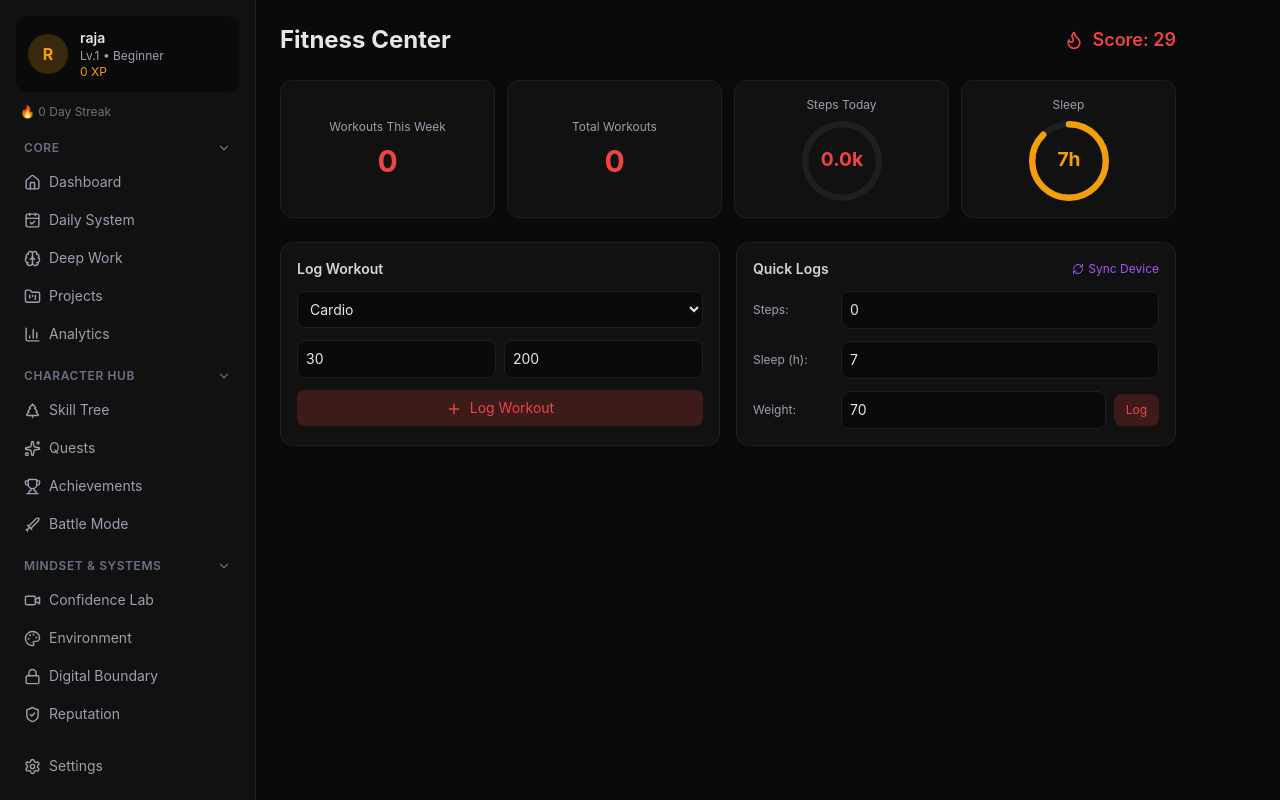
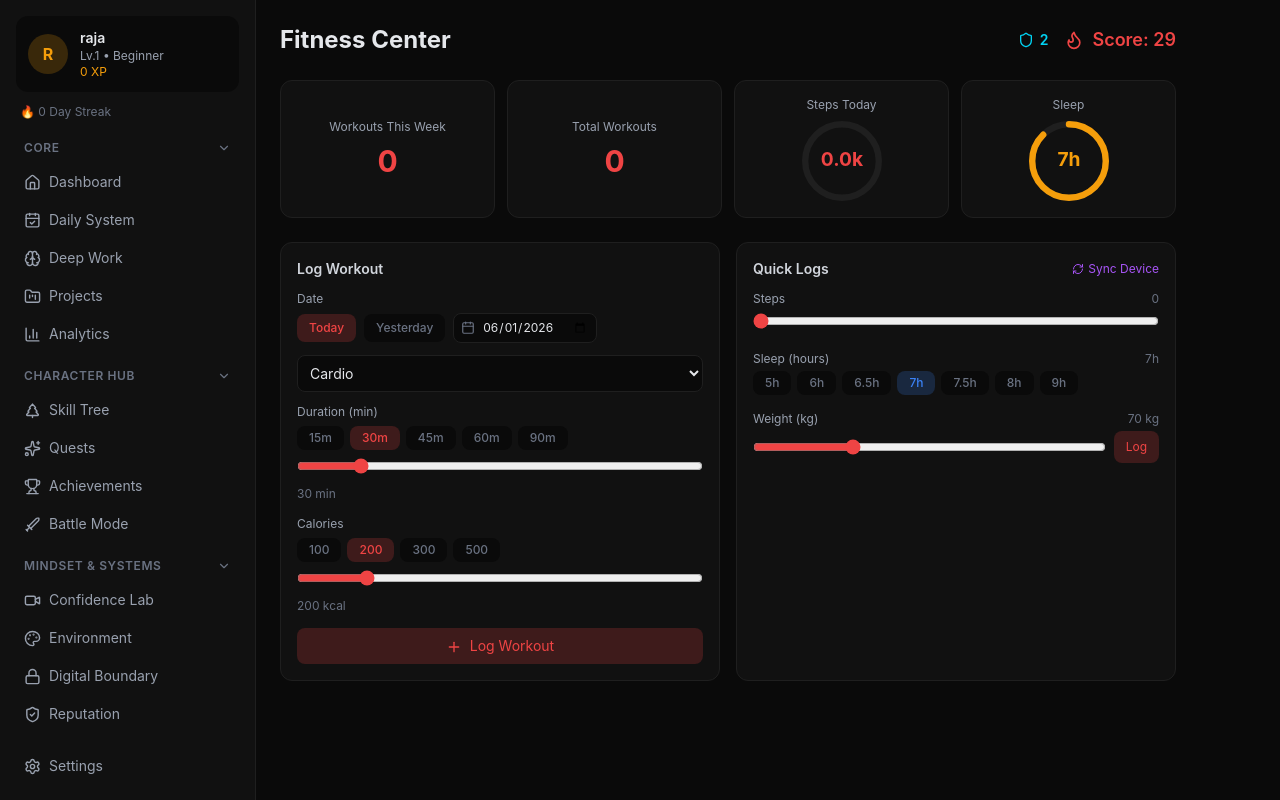
Before and after one commit to Raja549h/project, a React (Vite) app: page /fitness in a window 1280 px wide. Built offline with nearby package versions, Linux system fonts and the light colour scheme.

Commit message:
feat: batch logging, streak freezes, low-friction preset chips & sliders

```diff
--- a/src/pages/FitnessCenter.tsx
+++ b/src/pages/FitnessCenter.tsx
@@ -1,23 +1,32 @@
 import { useFitnessStore } from '@/stores/useFitnessStore';
+import { useUserStore } from '@/stores/useUserStore';
 import { useState } from 'react';
-import { Dumbbell, Plus, Flame, RefreshCw } from 'lucide-react';
+import { Dumbbell, Plus, Flame, RefreshCw, Shield, Calendar } from 'lucide-react';
 import { CircularProgressbar } from 'react-circular-progressbar';
 import 'react-circular-progressbar/dist/styles.css';
 
 const WORKOUT_TYPES = ['Cardio', 'Strength', 'Yoga', 'HIIT', 'Sports', 'Walking', 'Other'];
+const DURATION_PRESETS = [15, 30, 45, 60, 90];
+const CALORIE_PRESETS = [100, 200, 300, 500];
+const SLEEP_PRESETS = [5, 6, 6.5, 7, 7.5, 8, 9];
+
+function getToday() { return new Date().toISOString().split('T')[0]; }
+function getYesterday() { const d = new Date(); d.setDate(d.getDate() - 1); return d.toISOString().split('T')[0]; }
 
 const getProgressColor = (value: number, target: number) => {
-  if (value === 0) return '#ef4444'; // Red for no progress
-  if (value >= target) return '#10b981'; // Green for goal achieved
-  return '#f59e0b'; // Amber for midway
+  if (value === 0) return '#ef4444';
+  if (value >= target) return '#10b981';
+  return '#f59e0b';
 };
 
 export default function FitnessCenter() {
   const { workouts, weightLogs, stepsToday, sleepHours, addWorkout, logWeight, setSteps, setSleep, getFitnessScore, getWorkoutsThisWeek } = useFitnessStore();
+  const { streakFreezes, currentStreak } = useUserStore();
   const [type, setType] = useState('Cardio');
   const [duration, setDuration] = useState(30);
   const [calories, setCalories] = useState(200);
-  const [weight, setWeight] = useState(70);
+  const [weight, setWeight] = useState(() => weightLogs.length > 0 ? weightLogs[weightLogs.length - 1].weight : 70);
+  const [logDate, setLogDate] = useState(getToday());
   const fitnessScore = getFitnessScore();
 
   const stepTarget = 10000;
@@ -26,18 +35,25 @@ export default function FitnessCenter() {
   const sleepColor = getProgressColor(sleepHours, sleepTarget);
 
   const simulateSync = () => {
-    setSteps(Math.floor(Math.random() * 5000) + 6000); // 6k - 11k steps
-    setSleep(Math.floor(Math.random() * 3 * 10) / 10 + 6.5); // 6.5 - 9.5 hours
-    setWeight(70 + (Math.random() * 2 - 1));
+    setSteps(Math.floor(Math.random() * 5000) + 6000);
+    setSleep(Math.floor(Math.random() * 3 * 10) / 10 + 6.5);
+    const lastWeight = weightLogs.length > 0 ? weightLogs[weightLogs.length - 1].weight : 70;
+    setWeight(Math.round((lastWeight + (Math.random() * 2 - 1)) * 10) / 10);
   };
 
   return (
     <div className="space-y-6 max-w-4xl">
       <div className="flex items-center justify-between">
         <h1 className="text-2xl font-bold">Fitness Center</h1>
-        <div className="flex items-center gap-2">
-          <Flame className="text-fitness" size={20} />
-          <span className="text-lg font-semibold text-fitness">Score: {fitnessScore}</span>
+        <div className="flex items-center gap-4">
+          <div className="flex items-center gap-1.5" title="Streak Freezes available">
+            <Shield size={16} className="text-cyan-400" />
+            <span className="text-sm font-semibold text-cyan-400">{streakFreezes}</span>
+          </div>
+          <div className="flex items-center gap-2">
+            <Flame className="text-fitness" size={20} />
+            <span className="text-lg font-semibold text-fitness">Score: {fitnessScore}</span>
+          </div>
         </div>
       </div>
 
@@ -84,18 +100,52 @@ export default function FitnessCenter() {
         <div className="bg-card p-4 rounded-xl border border-border">
           <h2 className="text-sm font-semibold text-gray-300 mb-3">Log Workout</h2>
           <div className="space-y-3">
+            {/* Date picker with quick toggles */}
+            <div>
+              <p className="text-xs text-gray-400 mb-1.5">Date</p>
+              <div className="flex items-center gap-2">
+                <button onClick={() => setLogDate(getToday())} className={`px-3 py-1.5 rounded-lg text-xs font-medium transition-colors ${logDate === getToday() ? 'bg-fitness/20 text-fitness' : 'bg-surface text-gray-500 hover:text-gray-300'}`}>Today</button>
+                <button onClick={() => setLogDate(getYesterday())} className={`px-3 py-1.5 rounded-lg text-xs font-medium transition-colors ${logDate === getYesterday() ? 'bg-fitness/20 text-fitness' : 'bg-surface text-gray-500 hover:text-gray-300'}`}>Yesterday</button>
+                <div className="relative flex items-center">
+                  <Calendar size={14} className="absolute left-2 text-gray-500 pointer-events-none" />
+                  <input type="date" value={logDate} onChange={e => setLogDate(e.target.value)} max={getToday()} className="bg-surface border border-border rounded-lg pl-7 pr-2 py-1.5 text-xs w-36" />
+                </div>
+              </div>
+            </div>
+
             <select value={type} onChange={e => setType(e.target.value)} className="w-full bg-surface border border-border rounded-lg p-2 text-sm">
               {WORKOUT_TYPES.map(t => <option key={t}>{t}</option>)}
             </select>
-            <div className="flex gap-2">
-              <input type="number" value={duration} onChange={e => setDuration(Number(e.target.value))} className="w-full bg-surface border border-border rounded-lg p-2 text-sm" placeholder="Duration (min)" />
-              <input type="number" value={calories} onChange={e => setCalories(Number(e.target.value))} className="w-full bg-surface border border-border rounded-lg p-2 text-sm" placeholder="Calories" />
+
+            {/* Duration presets */}
+            <div>
+              <p className="text-xs text-gray-400 mb-1.5">Duration (min)</p>
+              <div className="flex gap-1.5 flex-wrap mb-1.5">
+                {DURATION_PRESETS.map(d => (
+                  <button key={d} onClick={() => setDuration(d)} className={`px-3 py-1 rounded-lg text-xs font-medium transition-colors ${duration === d ? 'bg-fitness/20 text-fitness' : 'bg-surface text-gray-500 hover:text-gray-300'}`}>{d}m</button>
+                ))}
+              </div>
+              <input type="range" min={5} max={180} value={duration} onChange={e => setDuration(Number(e.target.value))} className="w-full accent-fitness" />
+              <span className="text-xs text-gray-500">{duration} min</span>
             </div>
+
+            {/* Calorie presets */}
+            <div>
+              <p className="text-xs text-gray-400 mb-1.5">Calories</p>
+              <div className="flex gap-1.5 flex-wrap mb-1.5">
+                {CALORIE_PRESETS.map(c => (
+                  <button key={c} onClick={() => setCalories(c)} className={`px-3 py-1 rounded-lg text-xs font-medium transition-colors ${calories === c ? 'bg-fitness/20 text-fitness' : 'bg-surface text-gray-500 hover:text-gray-300'}`}>{c}</button>
+                ))}
+              </div>
+              <input type="range" min={50} max={1000} step={10} value={calories} onChange={e => setCalories(Number(e.target.value))} className="w-full accent-fitness" />
+              <span className="text-xs text-gray-500">{calories} kcal</span>
+            </div>
+
             <button
-              onClick={() => { addWorkout({ date: new Date().toISOString().split('T')[0], type, duration, calories }); }}
+              onClick={() => { addWorkout({ date: logDate, type, duration, calories }); }}
               className="w-full p-2 bg-fitness/20 text-fitness rounded-lg hover:bg-fitness/30 text-sm"
             >
-              <Plus size={16} className="inline mr-1" /> Log Workout
+              <Plus size={16} className="inline mr-1" /> Log Workout {logDate !== getToday() && <span className="text-fitness/60 text-xs ml-1">({logDate})</span>}
             </button>
           </div>
         </div>
@@ -107,19 +157,39 @@ export default function FitnessCenter() {
               <RefreshCw size={12} /> Sync Device
             </button>
           </div>
-          <div className="space-y-3">
-            <div className="flex items-center gap-2">
-              <span className="text-xs text-gray-400 w-20">Steps:</span>
-              <input type="number" value={stepsToday} onChange={e => setSteps(Number(e.target.value))} className="flex-1 bg-surface border border-border rounded-lg p-2 text-sm" />
+          <div className="space-y-4">
+            {/* Steps with slider */}
+            <div>
+              <div className="flex items-center justify-between mb-1">
+                <span className="text-xs text-gray-400">Steps</span>
+                <span className="text-xs text-gray-500">{stepsToday.toLocaleString()}</span>
+              </div>
+              <input type="range" min={0} max={25000} step={100} value={stepsToday} onChange={e => setSteps(Number(e.target.value))} className="w-full accent-fitness" />
             </div>
-            <div className="flex items-center gap-2">
-              <span className="text-xs text-gray-400 w-20">Sleep (h):</span>
-              <input type="number" value={sleepHours} onChange={e => setSleep(Number(e.target.value))} className="flex-1 bg-surface border border-border rounded-lg p-2 text-sm" step={0.5} />
+
+            {/* Sleep with preset chips */}
+            <div>
+              <div className="flex items-center justify-between mb-1">
+                <span className="text-xs text-gray-400">Sleep (hours)</span>
+                <span className="text-xs text-gray-500">{sleepHours}h</span>
+              </div>
+              <div className="flex gap-1.5 flex-wrap">
+                {SLEEP_PRESETS.map(h => (
+                  <button key={h} onClick={() => setSleep(h)} className={`px-3 py-1 rounded-lg text-xs font-medium transition-colors ${sleepHours === h ? 'bg-deep/20 text-deep' : 'bg-surface text-gray-500 hover:text-gray-300'}`}>{h}h</button>
+                ))}
+              </div>
             </div>
-            <div className="flex items-center gap-2">
-              <span className="text-xs text-gray-400 w-20">Weight:</span>
-              <input type="number" value={weight} onChange={e => setWeight(Number(e.target.value))} className="flex-1 bg-surface border border-border rounded-lg p-2 text-sm" />
-              <button onClick={() => logWeight(weight)} className="text-xs px-3 py-2 bg-fitness/20 text-fitness rounded-lg">Log</button>
+
+            {/* Weight auto-filled from last log */}
+            <div>
+              <div className="flex items-center justify-between mb-1">
+                <span className="text-xs text-gray-400">Weight (kg)</span>
+                <span className="text-xs text-gray-500">{weight} kg</span>
+              </div>
+              <div className="flex items-center gap-2">
+                <input type="range" min={40} max={150} step={0.1} value={weight} onChange={e => setWeight(Number(e.target.value))} className="flex-1 accent-fitness" />
+                <button onClick={() => logWeight(weight)} className="text-xs px-3 py-2 bg-fitness/20 text-fitness rounded-lg">Log</button>
+              </div>
             </div>
           </div>
         </div>
--- a/src/stores/useHabitStore.ts
+++ b/src/stores/useHabitStore.ts
@@ -16,13 +16,16 @@ function calculateStreak(dates: string[]): number {
   if (!dates.length) return 0;
   const sorted = [...dates].sort().reverse();
   const today = new Date().toISOString().split('T')[0];
-  if (sorted[0] !== today && sorted[0] !== getYesterday()) return 0;
+  const yesterday = getYesterday();
+  const dayBefore = getDayBefore();
+  // Grace period: allow up to 2 days gap before breaking streak
+  if (sorted[0] !== today && sorted[0] !== yesterday && sorted[0] !== dayBefore) return 0;
   let streak = 1;
   for (let i = 1; i < sorted.length; i++) {
     const prev = new Date(sorted[i-1]);
     const curr = new Date(sorted[i]);
     const diff = (prev.getTime() - curr.getTime()) / (1000*3600*24);
-    if (Math.round(diff) === 1) streak++;
+    if (Math.round(diff) <= 2) streak++;
     else break;
   }
   return streak;
@@ -31,6 +34,12 @@ function calculateStreak(dates: string[]): number {
 function getYesterday(): string {
   const d = new Date();
   d.setDate(d.getDate() - 1);
+  return d.toISOString().split('T')[0];
+}
+
+function getDayBefore(): string {
+  const d = new Date();
+  d.setDate(d.getDate() - 2);
   return d.toISOString().split('T')[0];
 }
 
--- a/src/stores/useUserStore.ts
+++ b/src/stores/useUserStore.ts
@@ -17,6 +17,8 @@ interface UserState {
   currentStreak: number;
   lifeScore: number;
   achievements: string[];
+  streakFreezes: number;
+  lastActiveDate: string;
   addXP: (amount: number) => void;
   setUsername: (name: string) => void;
   setAvatar: (avatar: string) => void;
@@ -24,6 +26,8 @@ interface UserState {
   setCurrentStreak: (streak: number) => void;
   addAchievement: (id: string) => void;
   resetProgress: () => void;
+  addStreakFreeze: () => void;
+  checkAndUpdateStreak: () => void;
 }
 
 export const useUserStore = create<UserState>()(
@@ -37,6 +41,8 @@ export const useUserStore = create<UserState>()(
       currentStreak: 0,
       lifeScore: 50,
       achievements: [],
+      streakFreezes: 2,
+      lastActiveDate: new Date().toISOString().split('T')[0],
       addXP: (amount) => {
         const newXP = get().xp + amount;
         const newLevel = Math.floor(Math.cbrt(newXP / 100)) + 1;
@@ -44,6 +50,7 @@ export const useUserStore = create<UserState>()(
           xp: newXP,
           level: newLevel,
           rank: getRankFromLevel(newLevel),
+          lastActiveDate: new Date().toISOString().split('T')[0],
         });
       },
       setUsername: (name) => set({ username: name }),
@@ -56,6 +63,29 @@ export const useUserStore = create<UserState>()(
           set({ achievements: [...achievements, id] });
         }
       },
+      addStreakFreeze: () => {
+        set((state) => ({ streakFreezes: Math.min(state.streakFreezes + 1, 5) }));
+      },
+      checkAndUpdateStreak: () => {
+        const { lastActiveDate, currentStreak, streakFreezes } = get();
+        const today = new Date().toISOString().split('T')[0];
+        if (lastActiveDate === today) return; // Already active today
+
+        const lastDate = new Date(lastActiveDate);
+        const todayDate = new Date(today);
+        const daysDiff = Math.floor((todayDate.getTime() - lastDate.getTime()) / (1000 * 3600 * 24));
+
+        if (daysDiff === 1) {
+          // Consecutive day — increment streak
+          set({ currentStreak: currentStreak + 1, lastActiveDate: today });
+        } else if (daysDiff === 2 && streakFreezes > 0) {
+          // Missed 1 day but have a freeze — use it and keep streak
+          set({ streakFreezes: streakFreezes - 1, currentStreak: currentStreak + 1, lastActiveDate: today });
+        } else {
+          // Streak broken
+          set({ currentStreak: 1, lastActiveDate: today });
+        }
+      },
       resetProgress: () => set({
         username: 'raja',
         level: 1,
@@ -64,6 +94,8 @@ export const useUserStore = create<UserState>()(
         currentStreak: 0,
         lifeScore: 50,
         achievements: [],
+        streakFreezes: 2,
+        lastActiveDate: new Date().toISOString().split('T')[0],
       }),
     }),
     { name: 'user-storage' }
```
